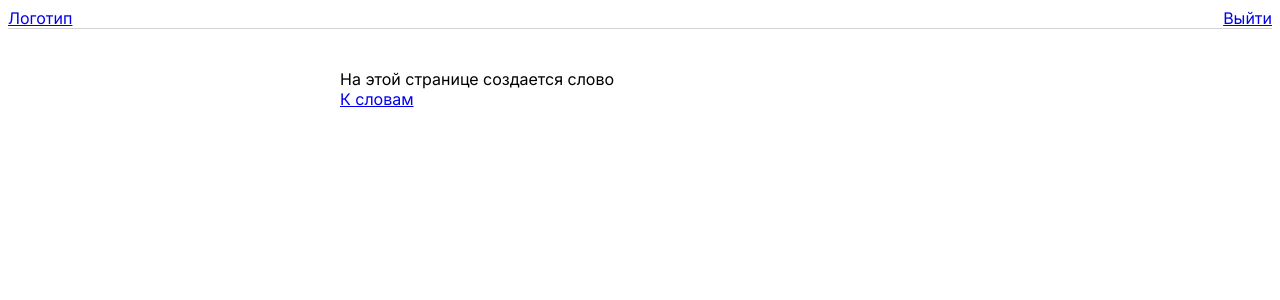
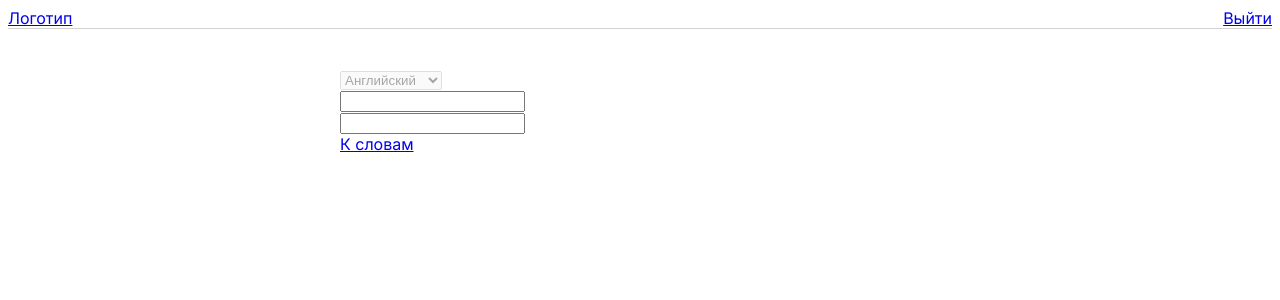
Before and after one commit to mialkin/dictionary-ui, a Next.js app: page /words/create in a window 1280 px wide. Shown: the top 300 px of the page. Built offline with nearby package versions, Linux system fonts and the light colour scheme.

Commit message:
Handle escape key

```diff
--- a/src/app/(words)/words/create/page.tsx
+++ b/src/app/(words)/words/create/page.tsx
@@ -1,12 +1,50 @@
 'use client'
 
 import Link from "next/link";
+import { useRouter, useSearchParams } from "next/navigation";
+import { useEffect } from "react";
 
 export default function CreateWord() {
+    const searchParams = useSearchParams();
+    const router = useRouter();
+
+    useEffect(() => {
+        const keyDownHandler = (event: any) => {
+
+            if (event.code == 'Escape') {
+                router.push('/words')
+            }
+        };
+
+        document.addEventListener("keydown", keyDownHandler);
+
+        return () => {
+            document.removeEventListener("keydown", keyDownHandler);
+        };
+    }, []);
     return (
         <main>
             <div>
-                На этой странице создается слово
+                <select
+                    defaultValue={searchParams.get('language')?.toString()}
+                    disabled={true}
+                >
+                    <option value='1'>Английский</option>
+                    <option value='2'>Французский</option>
+                    <option value='3'>Немецкий</option>
+                    <option value='4'>Русский</option>
+                    <option value='5'>Украинский</option>
+                </select>
+            </div>
+            <div>
+                <input
+                    type='text'
+                    name='name'
+                    defaultValue={searchParams.get('q')?.toString()}
+                />
+            </div>
+            <div>
+                <input />
             </div>
             <div>
                 <Link href="/words">К словам</Link>
```
Also changed, not shown: src/app/(words)/words/components/words-dictionary-selector.tsx (+7 -7 lines), src/app/(words)/words/components/words-searchbar.tsx (+4 -4 lines).
